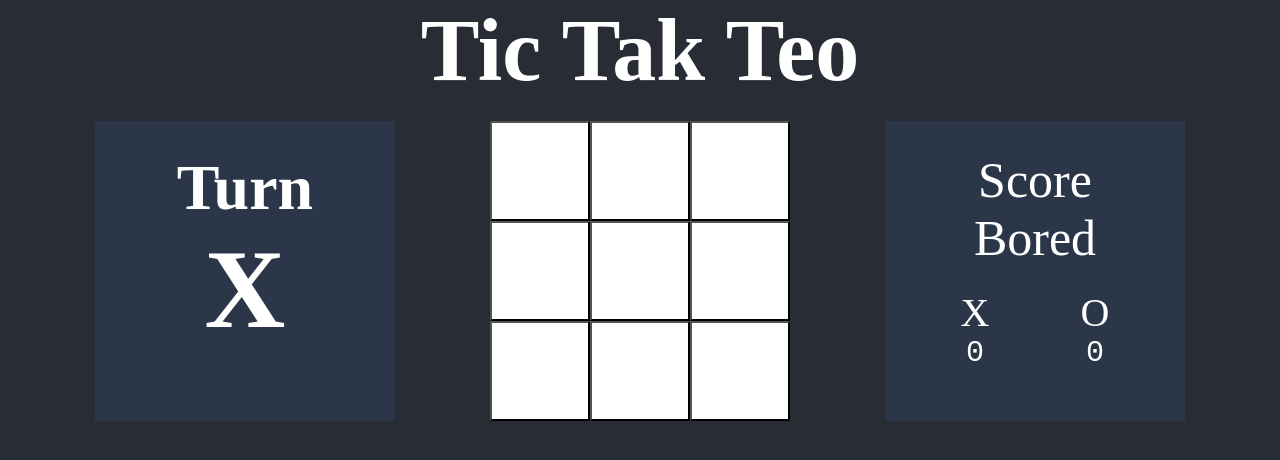
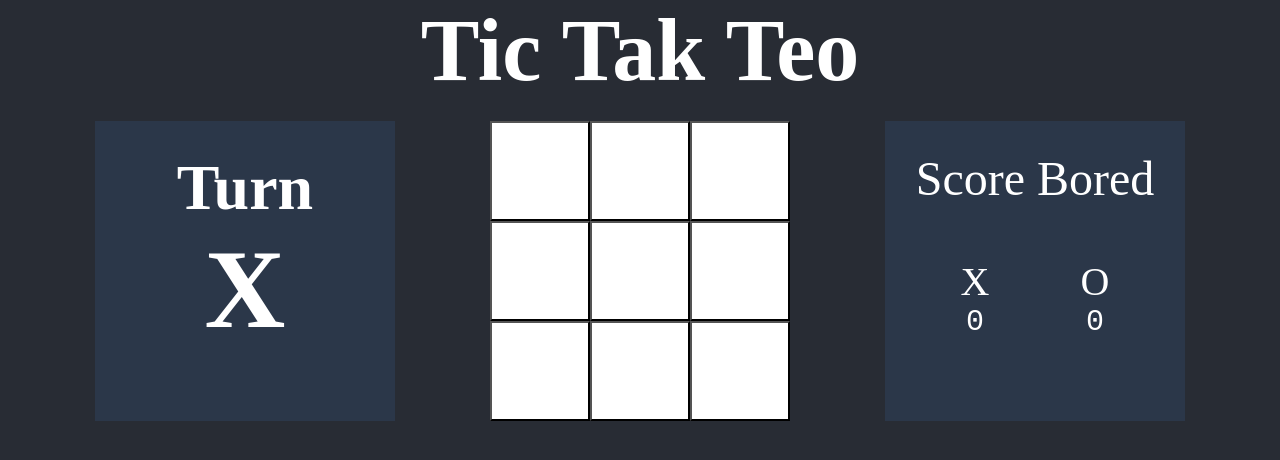
Before and after one commit to AhmedEldessouki/ts-react, a React (Create React App) app in the folder tic-tak-teo/: page / in a window 1280 px wide. Both pictures are taken after a click on the button "Game Start". Shown: the top 460 px of the page. Built offline with nearby package versions, Linux system fonts and the light colour scheme.

Commit message:
damn font

```diff
--- a/tic-tak-teo/src/components/Bored.js
+++ b/tic-tak-teo/src/components/Bored.js
@@ -158,7 +158,7 @@ export default function Bored({ play }) {
           style={{
             margin: '0',
             width: '100%',
-            fontSize: '50px',
+            fontSize: '48px',
             fontWeight: '500',
           }}
         >
```
